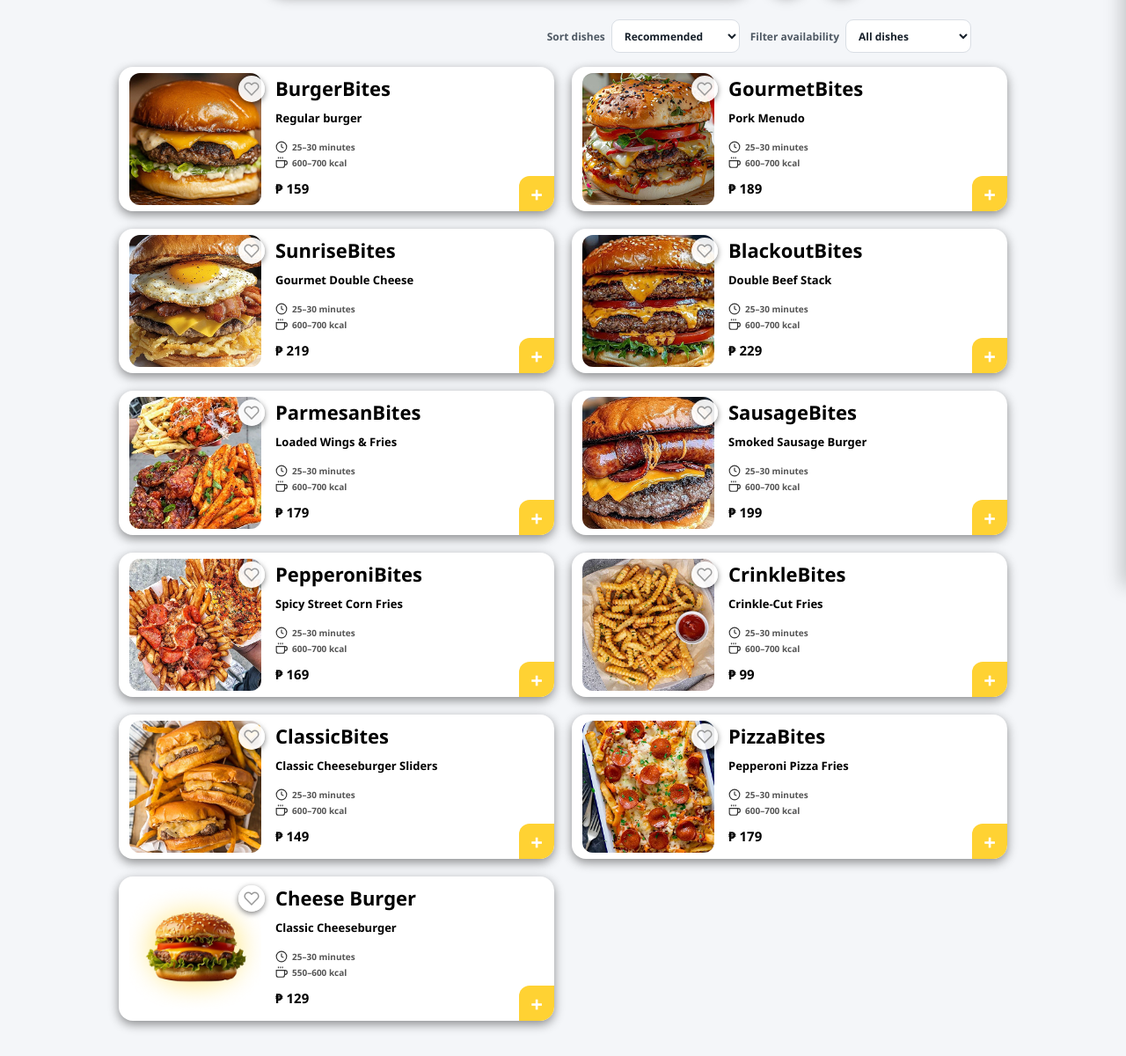
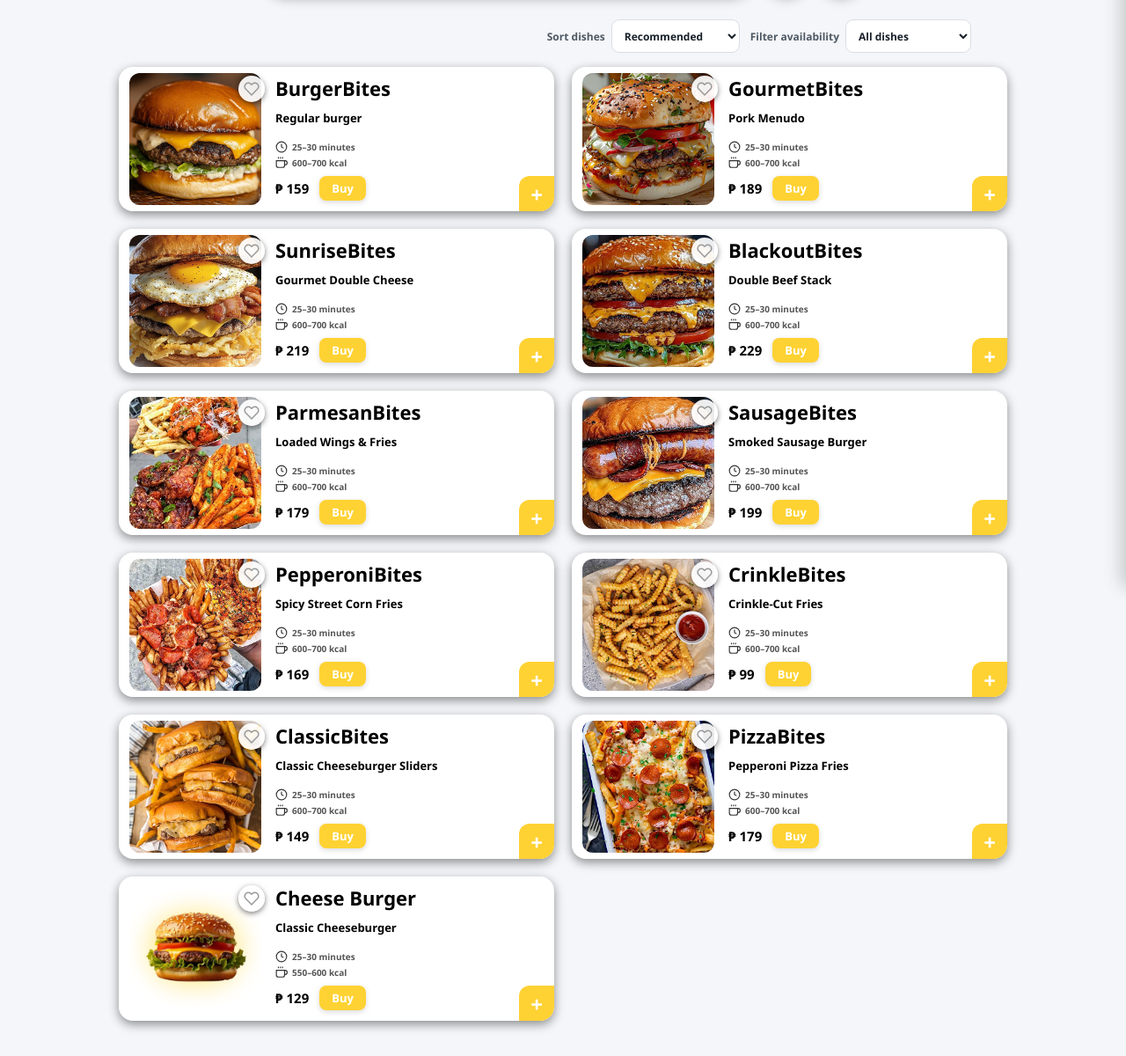
Before and after one commit to anthonycombalicer66-maker/BiteRushWithBackend, a PHP site: page /BiteRushFoodMenuPages/BiteRushBGandFR/index.html in a window 1280 px wide. Shown: the part 134-1334 px from the top of the page at 88% size. Run offline with PHP 8.4, Linux system fonts and the light colour scheme; data that the repository does not hold is empty.

Commit message:
Align food card buy buttons with prices
Co-authored-by: Copilot <223556219+Copilot@users.noreply.github.com>

```diff
--- a/food-cards.css
+++ b/food-cards.css
@@ -72,7 +72,7 @@
 }
 
 .food-card .buy-btn {
-    display: none;
+    display: inline-block;
     padding: 5px 14px;
     border: 0;
     border-radius: 8px;
@@ -81,10 +81,6 @@
     cursor: pointer;
     font-size: 13px;
     font-weight: 700;
-}
-
-.food-card:hover .buy-btn {
-    display: inline-block;
 }
 
 .food-card > .add-btn {
@@ -150,9 +146,15 @@
 .food-card .price-container {
     display: flex;
     align-items: center;
-    justify-content: space-between;
+    justify-content: flex-start;
     gap: 12px;
     height: 28px;
+}
+
+.food-card .price-container > a {
+    display: inline-flex;
+    flex: 0 0 auto;
+    text-decoration: none;
 }
 
 .food-card .price {
```
